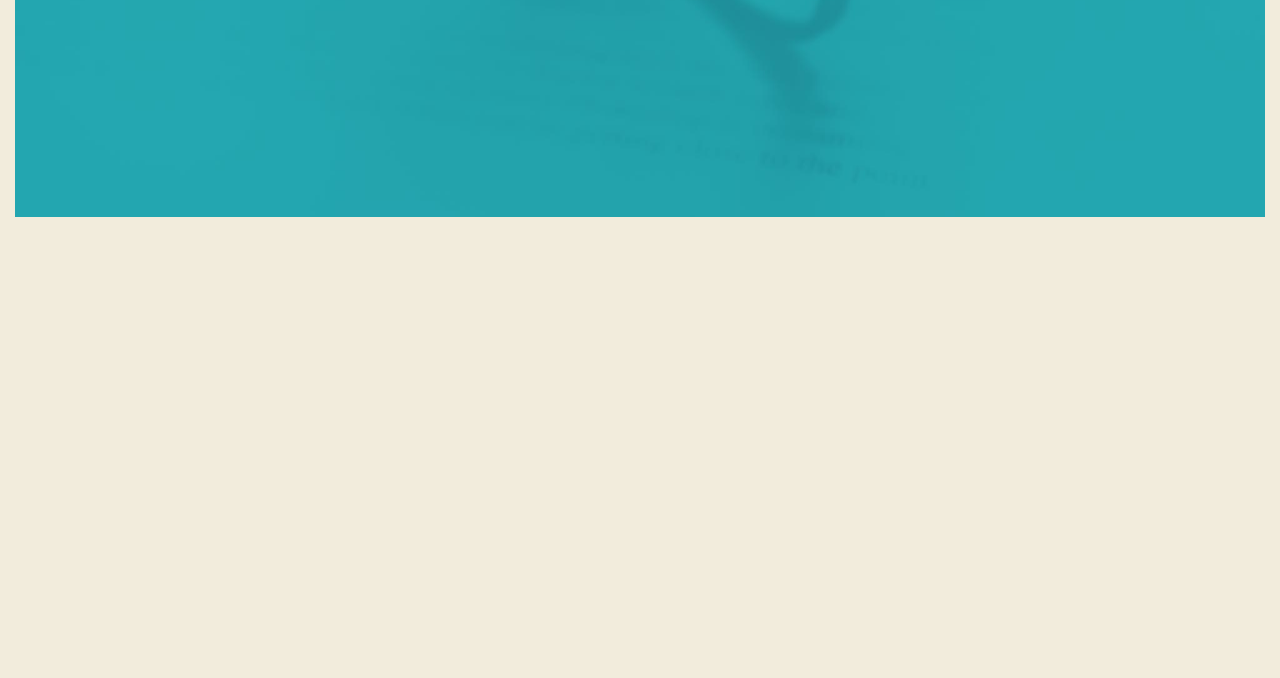
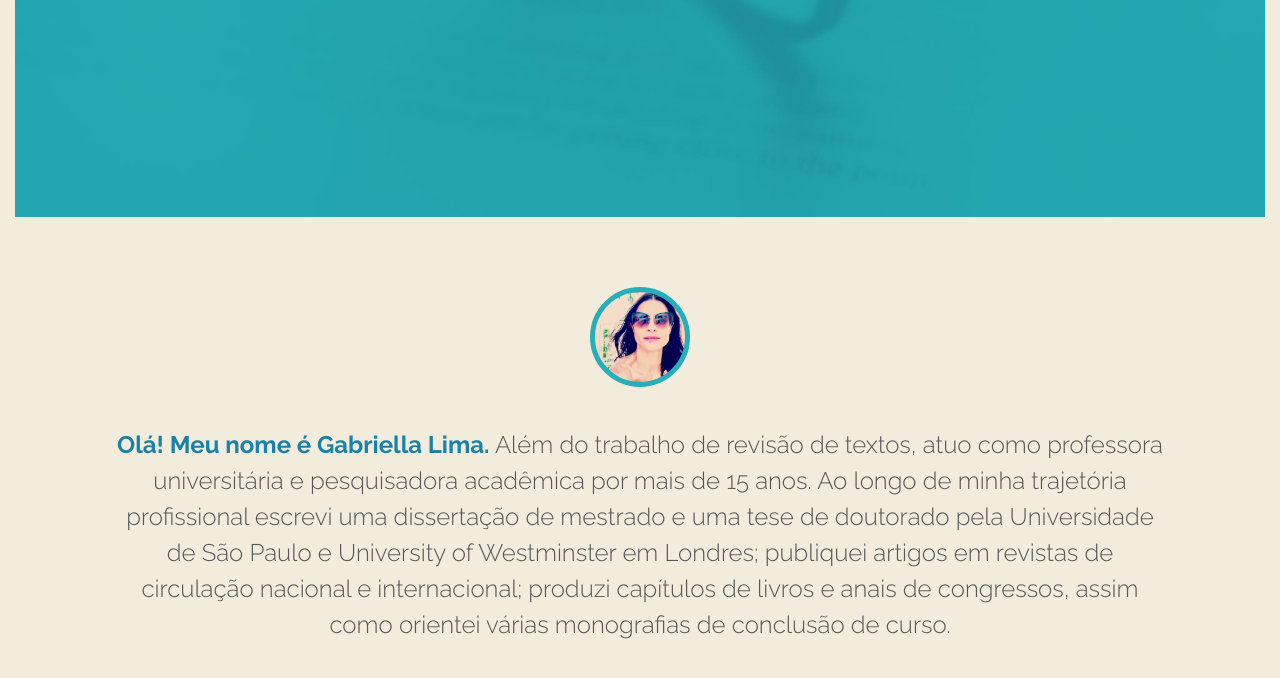
Before and after one commit to jonieldasilva/gabriellalima, a plain HTML site: page index.html in a window 1280 px wide. Shown: the part 518-1196 px from the top of the page. Before the commit the page ends 800 px from the top, so only its background shows below. Drawn offline with Linux system fonts and the light colour scheme.

Commit message:
intro section added

```diff
--- a/index.html
+++ b/index.html
@@ -43,6 +43,21 @@
         </div>
       </div>
     </header>
+    <main>
+      <section class="intro-section">
+        <div class="avatar"></div>
+        <p>
+          <strong>Olá! Meu nome é Gabriella Lima.</strong> Além do trabalho de
+          revisão de textos, atuo como professora universitária e pesquisadora
+          acadêmica por mais de 15 anos. Ao longo de minha trajetória
+          profissional escrevi uma dissertação de mestrado e uma tese de
+          doutorado pela Universidade de São Paulo e University of Westminster
+          em Londres; publiquei artigos em revistas de circulação nacional e
+          internacional; produzi capítulos de livros e anais de congressos,
+          assim como orientei várias monografias de conclusão de curso.
+        </p>
+      </section>
+    </main>
     <!--
     <main>
       <section class="services" id="servicos"><h2>Serviços</h2></section>
--- a/scss/main.scss
+++ b/scss/main.scss
@@ -127,23 +127,34 @@ header {
     font-weight: 200;
   }
 }
-section {
-  height: 500px;
-}
-.services {
-  background-color: $color2;
-}
-.depos {
-  background-color: $color3;
-}
-.articles {
-  background: $color4;
-}
-.contact {
-  background-color: $color5;
-}
-footer {
-  background-color: $color2;
+main {
+  padding: 70px 100px;
+  .intro-section {
+    display: flex;
+    flex-direction: column;
+    align-items: center;
+    justify-content: center;
+    .avatar {
+      width: 100px;
+      height: 100px;
+      border-radius: 50px;
+      margin-bottom: 40px;
+      background-color: $color3;
+      background: url(../img/didi.jpg) no-repeat;
+      background-size: cover;
+      border: 5px solid $color3;
+    }
+    p {
+      strong {
+        color: $color2;
+      }
+      color: #585858;
+      font-weight: 300;
+      text-align: center;
+      font-size: 24px;
+      line-height: 1.5em;
+    }
+  }
 }
 
 /* font-style font-variant font-weight font-size/line-height font-family*/
@@ -187,4 +198,18 @@ footer {
       background-color: $color1;
     }
   }
+  main {
+    padding: 50px 24px 70px;
+    .intro-section {
+      .avatar {
+        width: 70px;
+        height: 70px;
+        margin-bottom: 30px;
+      }
+      p {
+        font-size: 14px;
+        text-align: left;
+      }
+    }
+  }
 }
```
Also changed, not shown: css/main.css, img/didi.jpg (added), img/mussum.jpg (added), 1 other file.
